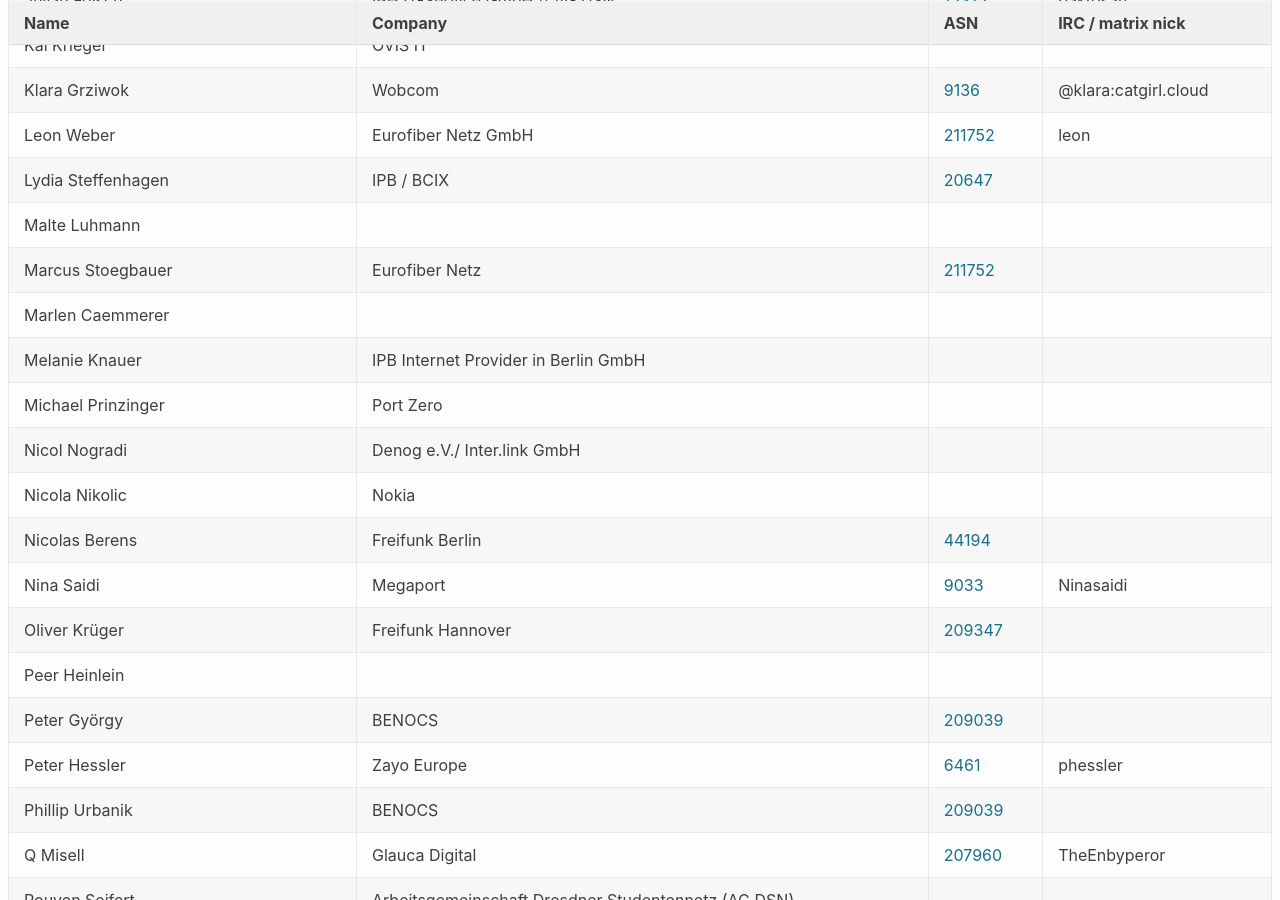
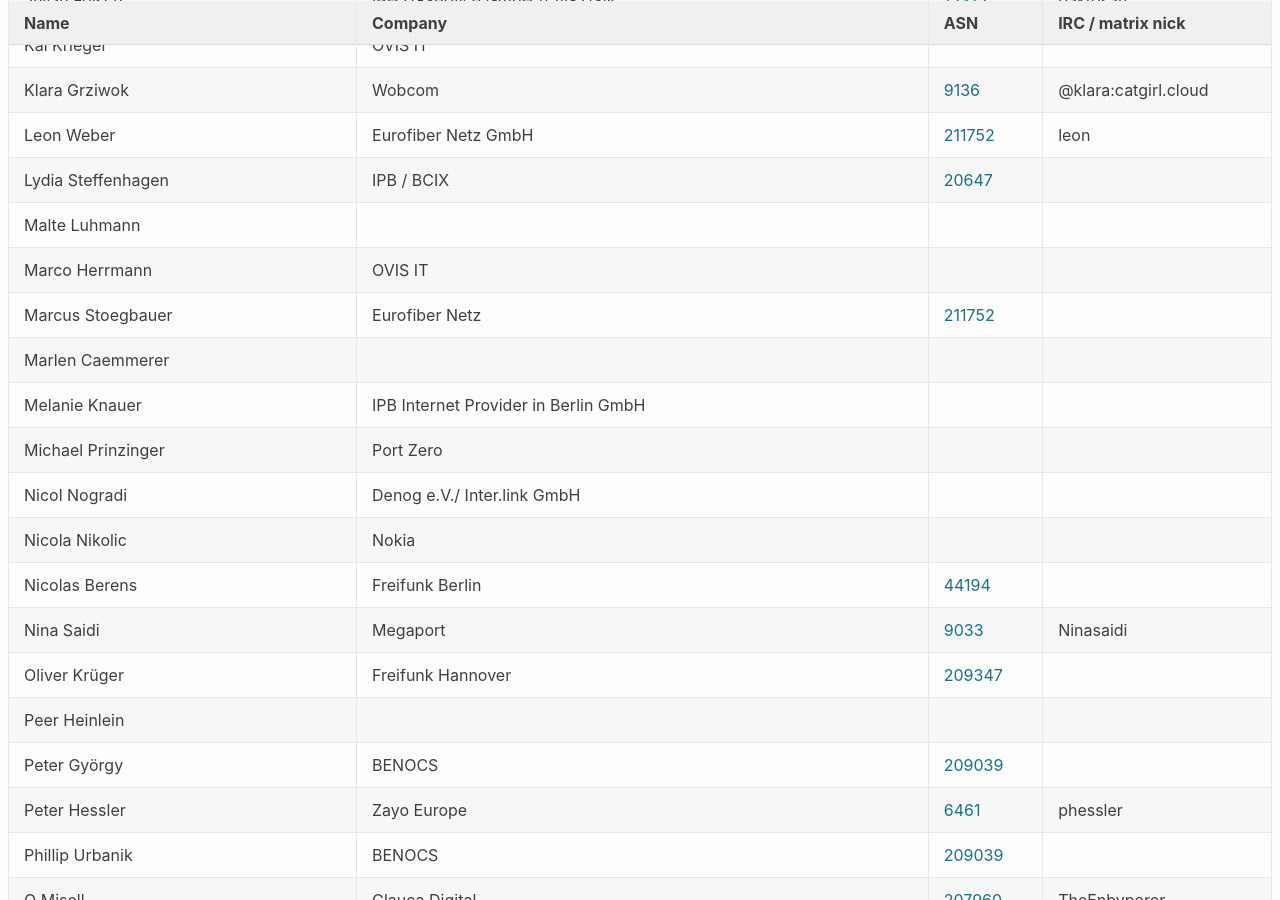
Before and after one commit to denog/pretix-attendeelist, a Jekyll site: the page built from denogmeetup25-03/index.markdown, in a window 1280 px wide and 900 px high, scrolled down 1201 px. Built offline with Jekyll 4.4.1, drawn with Linux system fonts in a browser that asks for light colours.

Commit message:
Latest data: Fri Mar 21 02:01:39 UTC 2025

```diff
--- a/_data/attendees_denogmeetup25-03.json
+++ b/_data/attendees_denogmeetup25-03.json
@@ -186,6 +186,12 @@
     "asn": null
   },
   {
+    "name": "Marco Herrmann",
+    "company": "OVIS IT",
+    "irc": null,
+    "asn": null
+  },
+  {
     "name": "Marcus Stoegbauer",
     "company": "Eurofiber Netz",
     "irc": null,
```
